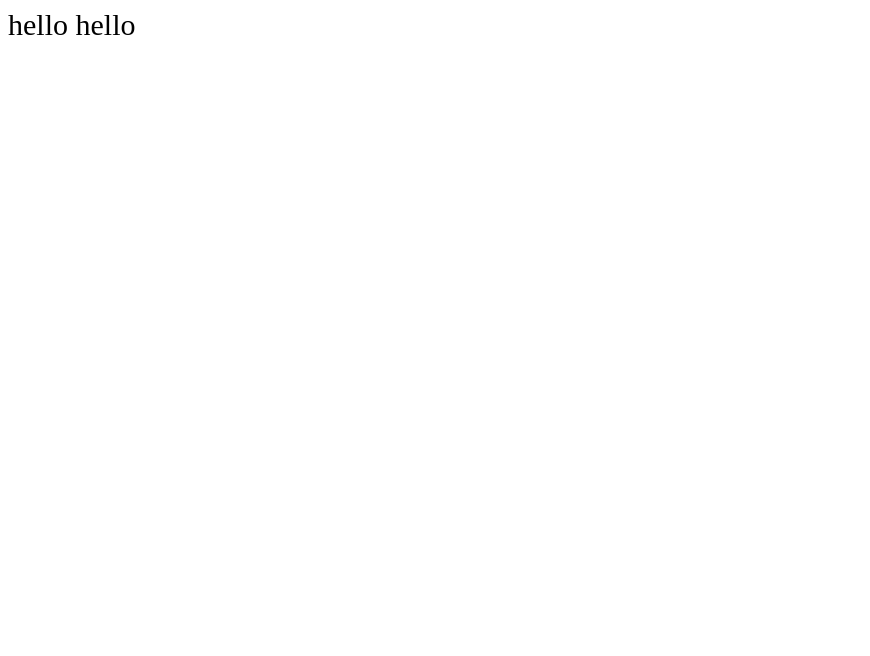
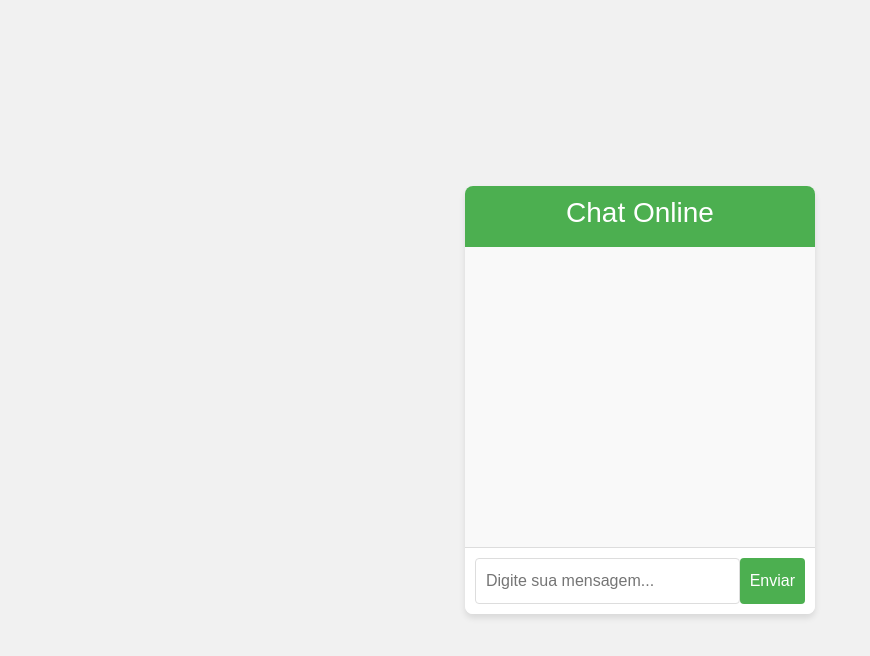
Before and after one commit to GprGus/testing, a plain HTML site: page index.html in a window 1280 px wide. Shown: the whole page, without its empty margins (0-870 px from the left). Drawn offline with nearby package versions, Linux system fonts and the light colour scheme.

Commit message:
Main teste 1

```diff
--- a/index.html
+++ b/index.html
@@ -3,13 +3,29 @@
 <head>
     <meta charset="UTF-8">
     <meta name="viewport" content="width=<device-width>, initial-scale=1.0">
+        <link href="https://cdn.jsdelivr.net/npm/bootstrap@5.3.3/dist/css/bootstrap.min.css" rel="stylesheet" integrity="sha384-QWTKZyjpPEjISv5WaRU9OFeRpok6YctnYmDr5pNlyT2bRjXh0JMhjY6hW+ALEwIH" crossorigin="anonymous">
         <link rel="stylesheet" href="style.css">
-    <title>Document</title>
+        <title>Chat Online</title>
 </head>
 <body>
-    <div class="test1">
-        <a>hello</a>
-        <a>hello</a>
-    </div>
+
+    <div class="chat-container">
+        <div class="chat-header">
+          <h3>Chat Online</h3>
+        </div>
+        <div class="chat-box" id="chat-box">
+          <!-- As mensagens vão aparecer aqui -->
+        </div>
+        <div class="chat-input">
+          <input type="text" id="message-input" placeholder="Digite sua mensagem..." />
+          <button onclick="sendMessage()">Enviar</button>
+        </div>
+      </div>
+
+
+
+    <script src="script.js"></script>
+    <script src="https://kit.fontawesome.com/b14eafc455.js" crossorigin="anonymous"></script>
+    <script src="https://cdn.jsdelivr.net/npm/bootstrap@5.3.3/dist/js/bootstrap.bundle.min.js" integrity="sha384-YvpcrYf0tY3lHB60NNkmXc5s9fDVZLESaAA55NDzOxhy9GkcIdslK1eN7N6jIeHz" crossorigin="anonymous"></script>
 </body>
 </html>
--- /dev/null
+++ b/script.js
@@ -0,0 +1,32 @@
+// script.js
+function sendMessage() {
+    const messageInput = document.getElementById('message-input');
+    const message = messageInput.value;
+
+    // Verifica se a mensagem não está vazia
+    if (message.trim() === '') {
+      return; // Não faz nada se a mensagem estiver vazia
+    }
+
+    // Cria um novo elemento de mensagem
+    const messageElement = document.createElement('div');
+    messageElement.classList.add('message');
+    messageElement.textContent = message;
+
+    // Adiciona a nova mensagem ao chat
+    const chatBox = document.getElementById('chat-box');
+    chatBox.appendChild(messageElement);
+
+    // Limpa o campo de entrada de texto
+    messageInput.value = '';
+
+    // Rola para o final do chat para ver a última mensagem
+    chatBox.scrollTop = chatBox.scrollHeight;
+  }
+
+  // Adiciona um "Enter" para enviar a mensagem
+  document.getElementById('message-input').addEventListener('keydown', function(event) {
+    if (event.key === 'Enter') {
+      sendMessage();
+    }
+  });
--- a/style.css
+++ b/style.css
@@ -1,3 +1,58 @@
-.test1 {
-    font-size: 30px;
-}
+body {
+    font-family: Arial, sans-serif;
+    display: flex;
+    justify-content: center;
+    align-items: center;
+    height: 100vh;
+    background-color: #f1f1f1;
+    margin: 0;
+  }
+
+  .chat-container {
+    width: 350px;
+    border-radius: 8px;
+    background-color: #fff;
+    box-shadow: 0 4px 6px rgba(0, 0, 0, 0.1);
+    overflow: hidden;
+  }
+
+  .chat-header {
+    background-color: #4CAF50;
+    color: white;
+    padding: 10px;
+    text-align: center;
+  }
+
+  .chat-box {
+    height: 300px;
+    padding: 10px;
+    overflow-y: scroll;
+    background-color: #f9f9f9;
+  }
+
+  .chat-input {
+    display: flex;
+    padding: 10px;
+    background-color: #fff;
+    border-top: 1px solid #ddd;
+  }
+
+  .chat-input input {
+    flex: 1;
+    padding: 10px;
+    border: 1px solid #ddd;
+    border-radius: 4px;
+  }
+
+  .chat-input button {
+    background-color: #4CAF50;
+    color: white;
+    border: none;
+    padding: 10px;
+    border-radius: 4px;
+    cursor: pointer;
+  }
+
+  .chat-input button:hover {
+    background-color: #45a049;
+  }
```
